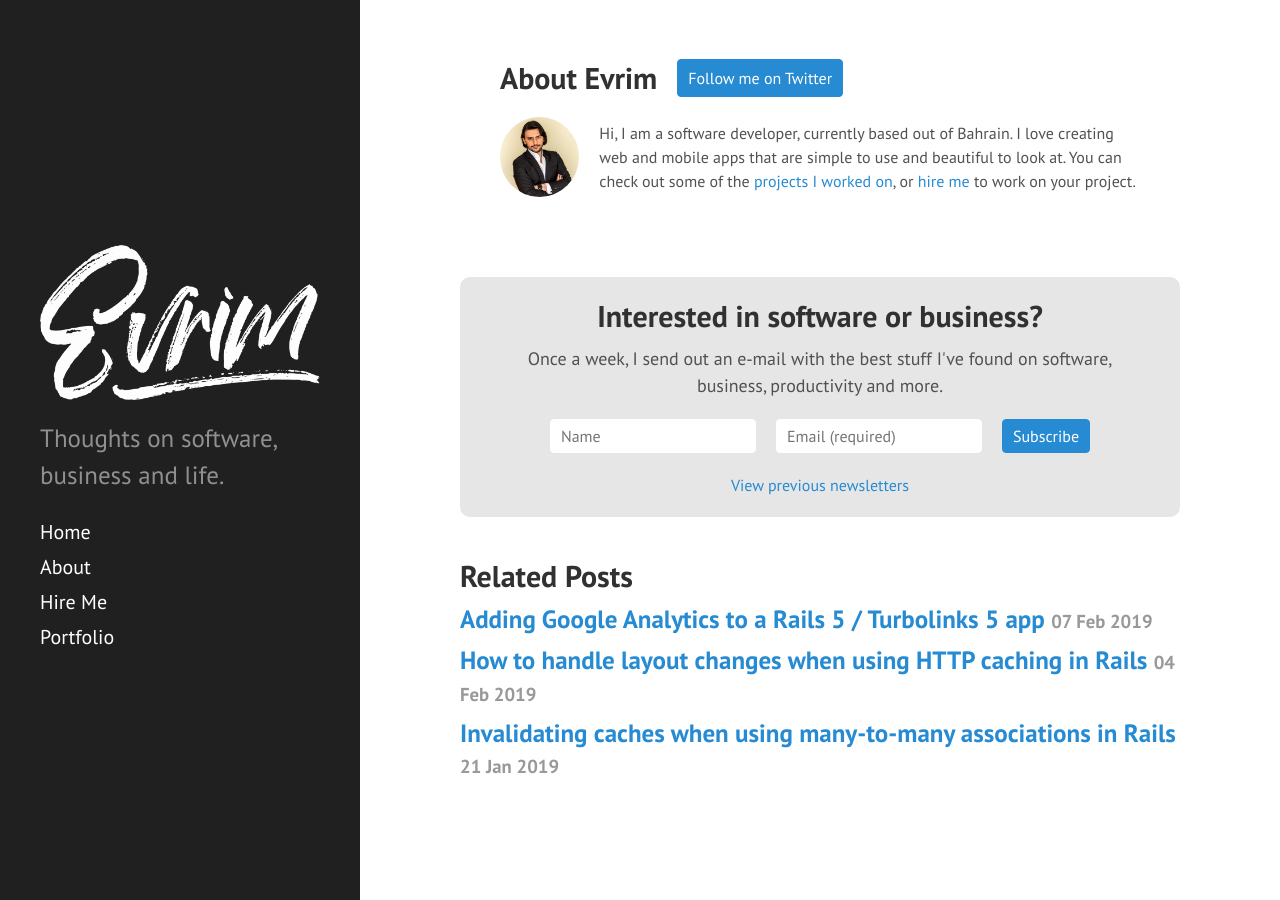
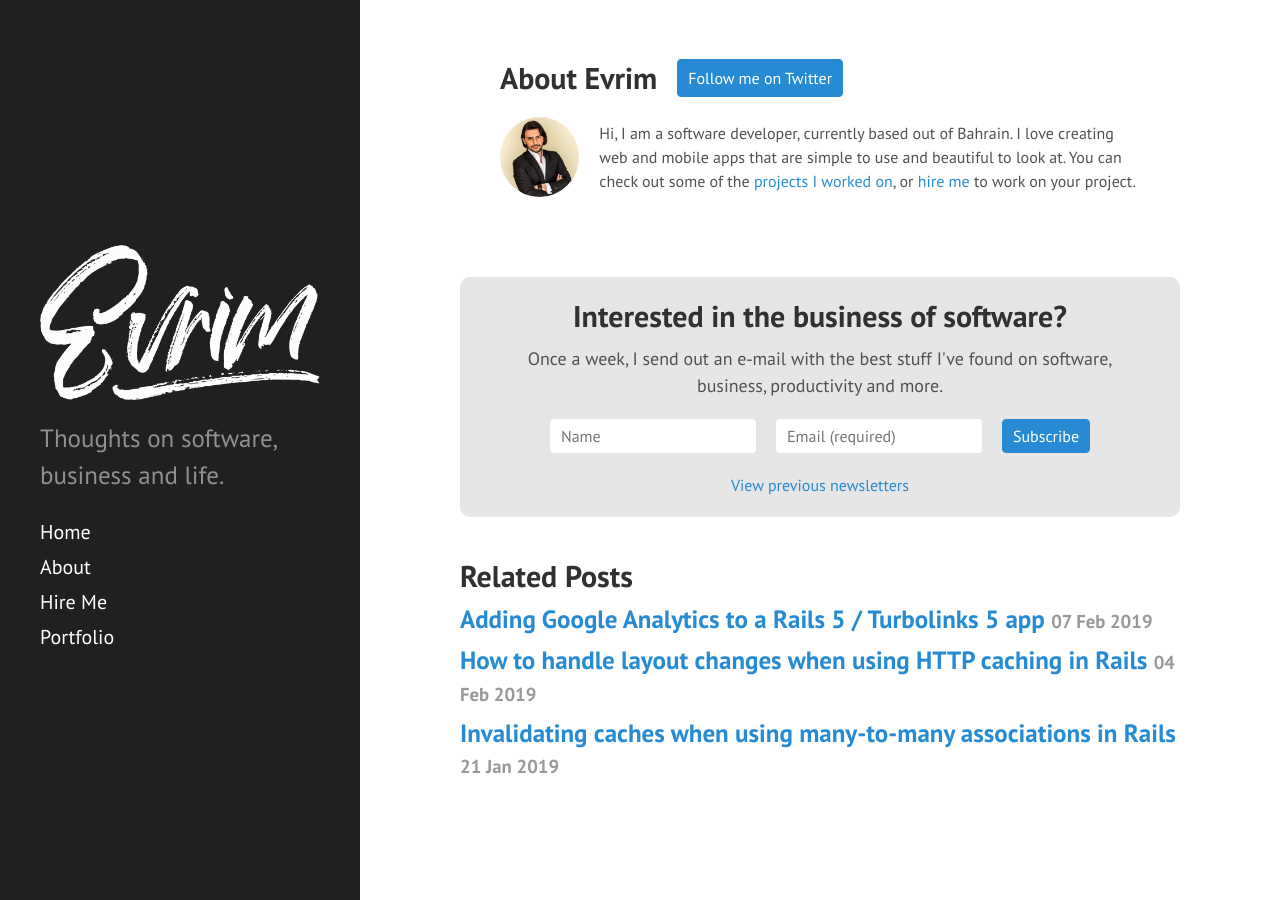
Before and after one commit to evrimfeyyaz/evrimfeyyaz.github.io, a Jekyll site: the page built from _posts/2017-12-17-how-to-learn-design-patterns.md, in a window 1280 px wide and 900 px high, scrolled down 1466 px. Built offline with Jekyll 4.4.1, drawn with Linux system fonts in a browser that asks for light colours.

Commit message:
Change the wording in the newsletter sign up form

```diff
--- a/_layouts/post.html
+++ b/_layouts/post.html
@@ -35,7 +35,7 @@ layout: default
 </div>
 
 <div class="newsletter">
-  <h2 class="newsletter-title">Interested in software or&nbsp;business?</h2>
+  <h2 class="newsletter-title">Interested in the business&nbsp;of&nbsp;software?</h2>
   <p class="newsletter-description">
     Once a week, I send out an e&#8209;mail with the best stuff I've found on software, business, productivity and more.
   </p>
```
